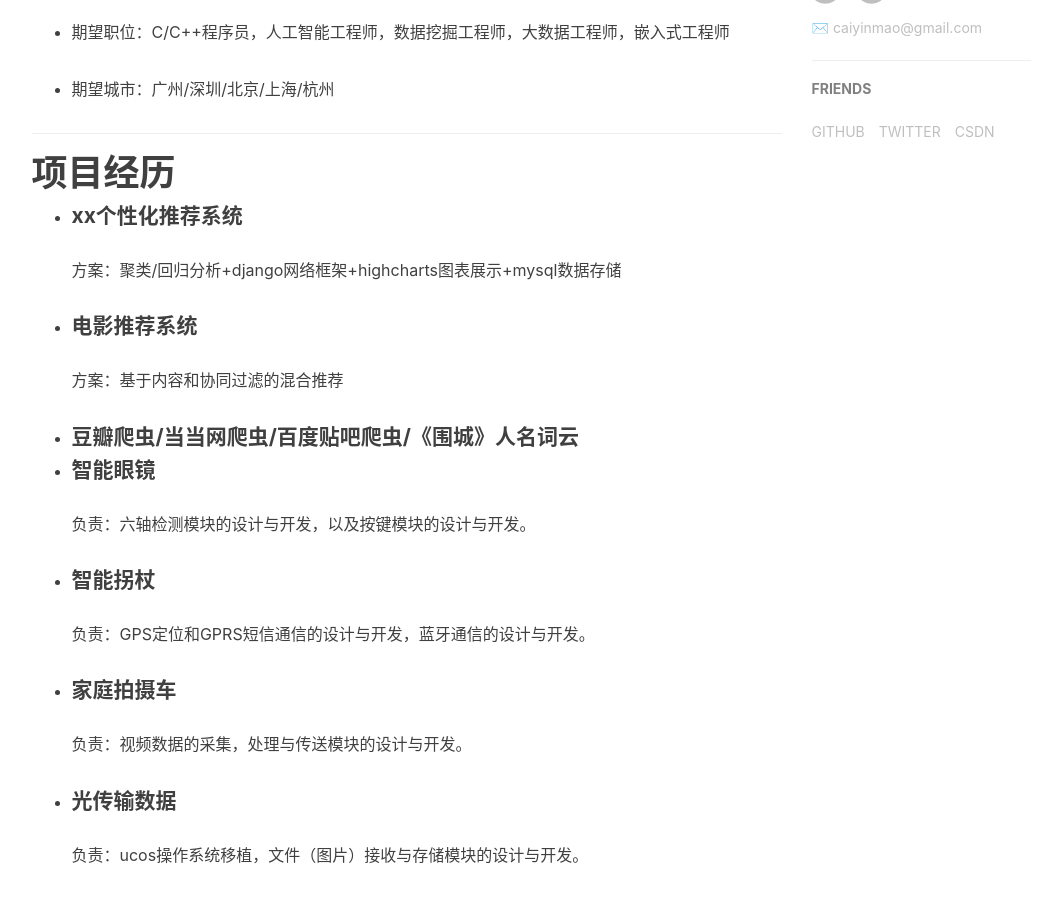
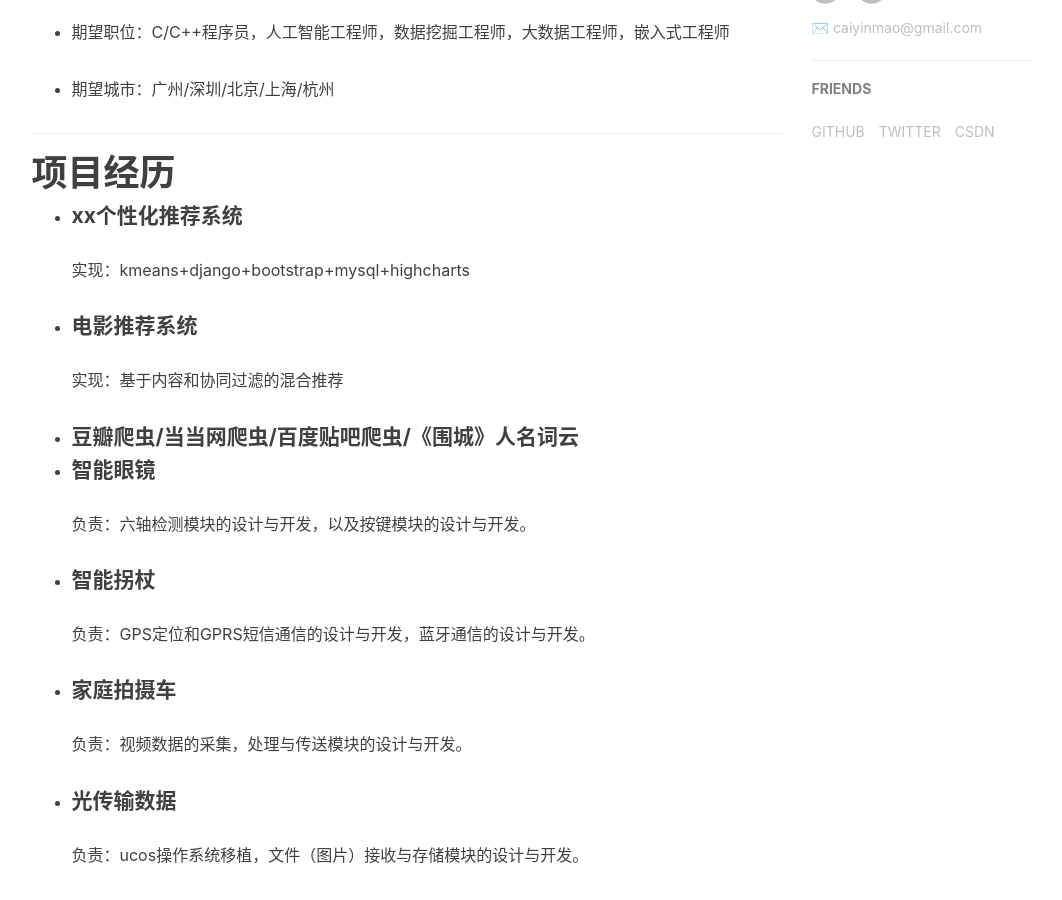
Before and after one commit to anchor2017/anchor2017.github.io, a Jekyll site: the page built from img/pf.md, in a window 1280 px wide and 900 px high, scrolled down 1084 px. Shown: the whole window, without its empty margins (136-1198 px from the left). Built offline with Jekyll 4.4.1, drawn with Linux system fonts in a browser that asks for light colours; nearby versions of some CDN libraries; our own code applies the rules of GitHub Pages for plain Markdown files; comment, search, counter and statistics services are not loaded.

Commit message:
Update pf.md

```diff
--- a/img/pf.md
+++ b/img/pf.md
@@ -38,10 +38,10 @@
 # 项目经历
 
 - #### xx个性化推荐系统
-   方案：聚类/回归分析+django网络框架+highcharts图表展示+mysql数据存储
+   实现：kmeans+django+bootstrap+mysql+highcharts
 
 - #### 电影推荐系统
-   方案：基于内容和协同过滤的混合推荐
+   实现：基于内容和协同过滤的混合推荐
 
 - #### 豆瓣爬虫/当当网爬虫/百度贴吧爬虫/《围城》人名词云
 
```
